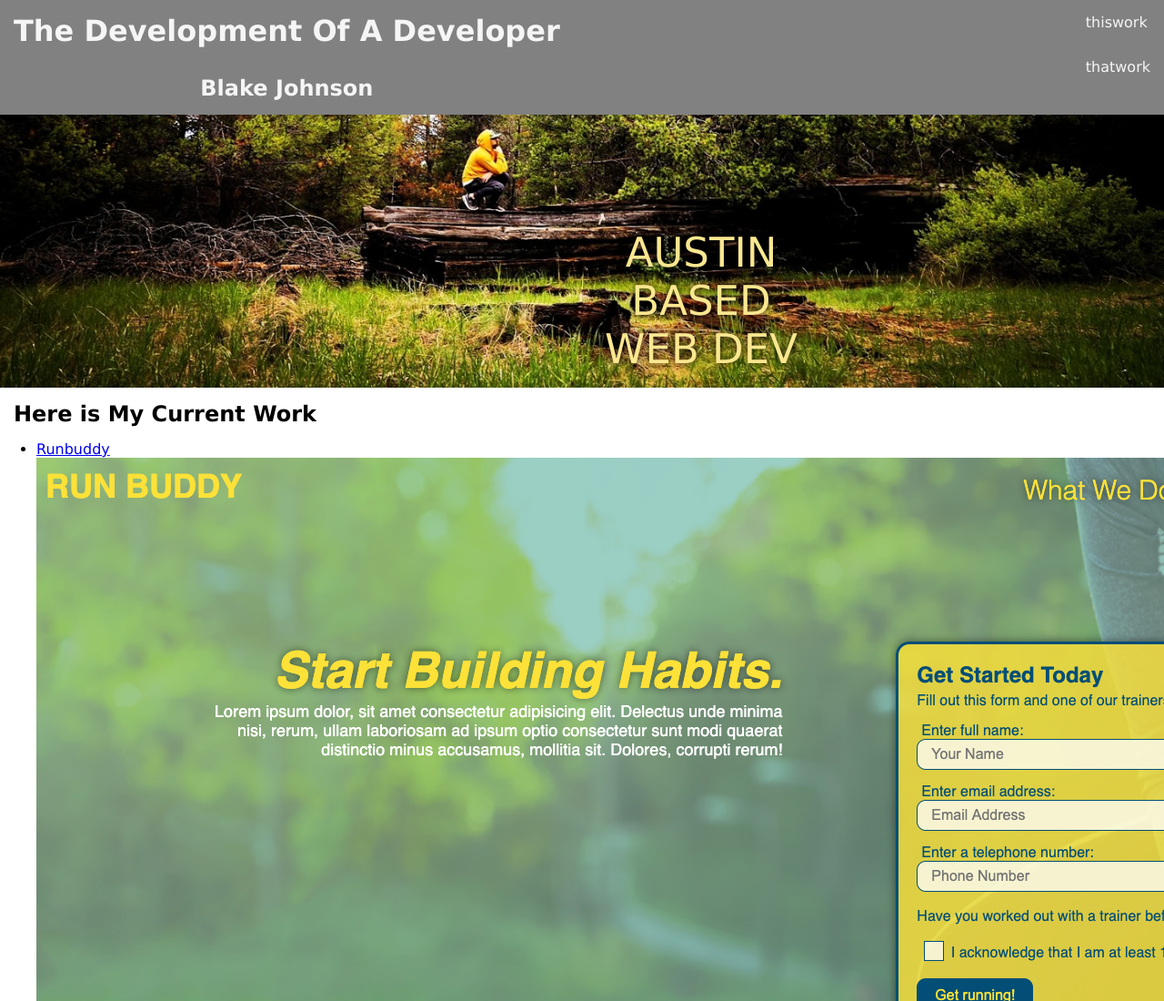
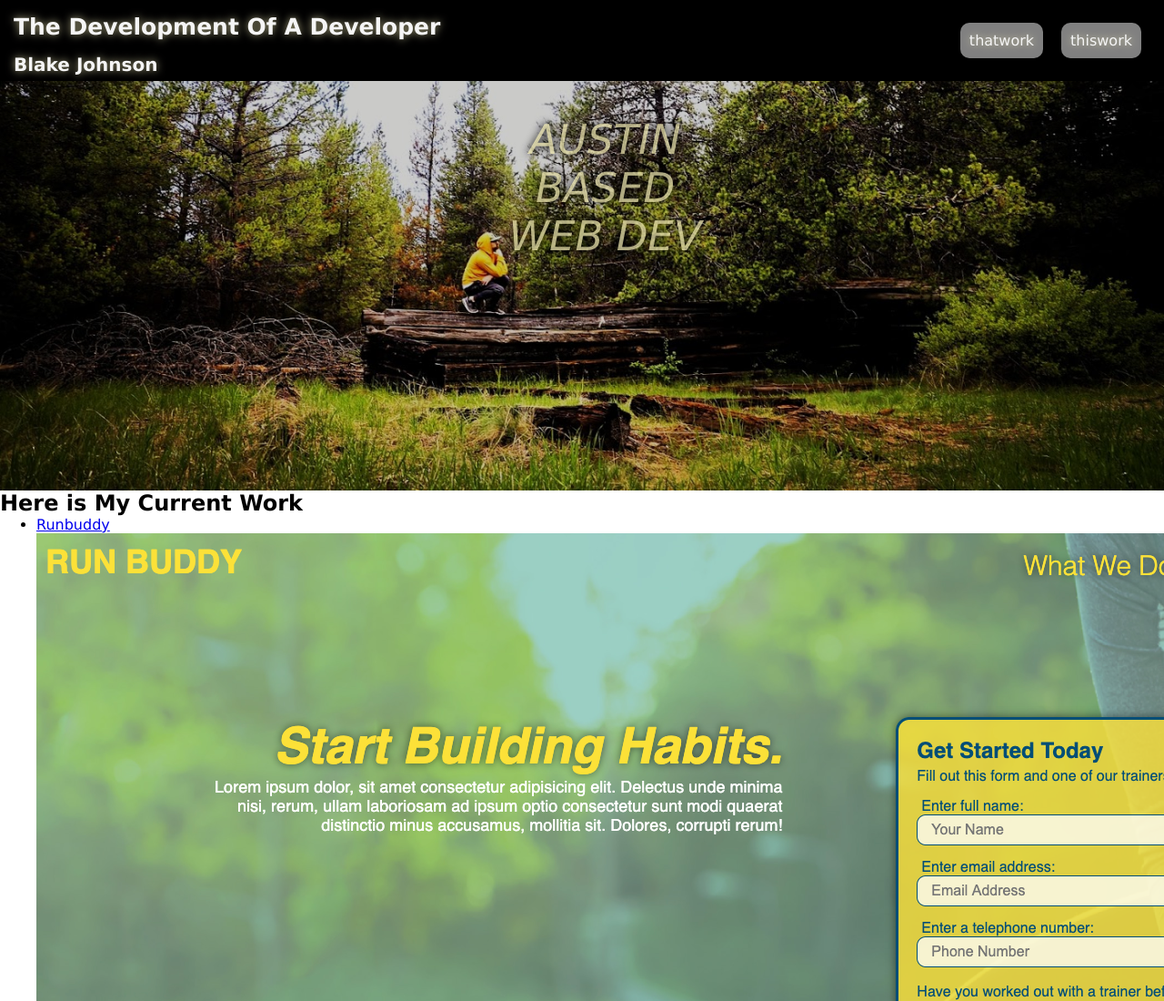
Before and after one commit to 0Blockaye0/My-Portfolio, a plain HTML site: page index.html in a window 1280 px wide. Shown: the top 1100 px of the page at 91% size. Drawn offline with Linux system fonts and the light colour scheme.

Commit message:
did more heading and hero styling

```diff
--- a/assets/stylesheet.css
+++ b/assets/stylesheet.css
@@ -5,48 +5,64 @@
     font-family: Verdana, Geneva, Tahoma, sans-serif;
 }
 header {
-    background-color: rgba(0, 0, 0, 0.493);
+    background-color: rgb(0, 0, 0);
     color: whitesmoke;
     display: flex;
     justify-content: space-between;
+    text-shadow: 0 0 10px #fff8bcad;
 }
 
-header h1, h2 {
+header h1 {
+    font-size: 25px;
     padding: 15px;
 }
 
+header h2 {
+    font-size: 20px;
+    padding: 0 0 5px 15px;
+}
+
 .intro {
-    text-align: center;
+    text-align: left;
 }
 
 header nav {
     display: flex;
     justify-content: space-between;
-
+    align-items: center;
+    padding: 15px;
 }
 
-nav li {
-    padding: 15px;
+nav ul li {
+    padding: 10px;
+    margin: 10px;
     list-style: none;
+    float: right;
+    display: flex;
+    justify-content: space-around;
+    background-color: gray;
+    border-radius: 10px;
 }
 
 .hero-img {
+    height: 50%;
+    background-image: linear-gradient(rgba(0, 0, 0, 0.2), rgba(0, 0, 0, 0.2)), url(../assets/images/Portfolio\ hero\ img\ .jpg);
+    background-position: bottom;
+    background-repeat: no-repeat;
+    background-size: cover;
     position: relative;
-    display: flex;
-    background-image: url(../assets/images/Portfolio\ hero\ img\ .jpg);
-    background-size: cover;
-    background-position: bottom;
-    padding: 75px 300px 225px;
+    padding-top: 200px;
+    padding-bottom: 250px;
 }
 
-.hero-text p {
+.hero-text {
+    text-align: center;
     position: absolute;
-    display: flex;
-    justify-content: right;
-    text-align: center;
+    top: 26%;
+    left: 52%;
+    transform: translate(-50%, -50%);
+    color: #fff8bcad;
     font-size: 45px;
-    font-family: Verdana, Geneva, Tahoma, sans-serif;
-    color: #fae790;
+    font-style: italic;
     text-shadow: 0 0 10px black;
-    padding: 50px 0 0 365px;
 }
--- a/index.html
+++ b/index.html
@@ -5,7 +5,7 @@
     <meta http-equiv="X-UA-Compatible" content="IE=edge">
     <meta name="viewport" content="width=device-width, initial-scale=1.0">
     <title>Blake Johnson Portfolio</title>
-    <link rel="stylesheet" href="./assets/stylesheet.css"
+    <link rel="stylesheet" href="./assets/stylesheet.css" />
 </head>
 <body>
 <!--HEADER/INTRO & NAVIGATION-->
```
